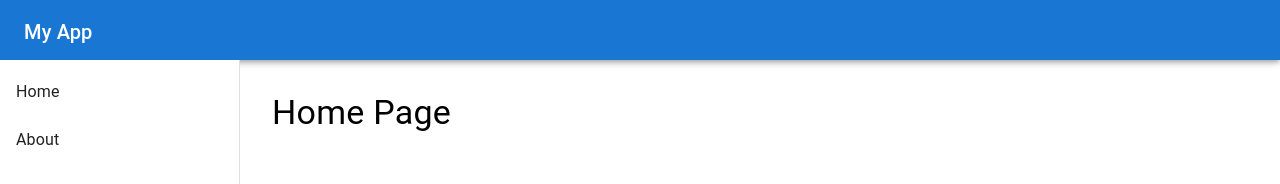
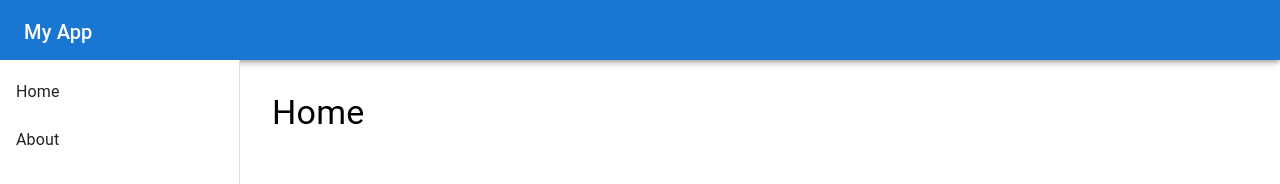
Before and after one commit to devBinay/task-template-poc, a React (Vite) app: page / in a window 1280 px wide. Shown: the top 184 px of the page. Built offline with nearby package versions, Linux system fonts and the light colour scheme.

Commit message:
Testing push access

```diff
--- a/src/pages/Home.tsx
+++ b/src/pages/Home.tsx
@@ -2,7 +2,7 @@
 import Typography from '@mui/material/Typography';
 
 const Home: React.FC = () => (
-  <Typography variant="h4">Home Page</Typography>
+  <Typography variant="h4">Home</Typography>
 );
 
 export default Home;
```
Also changed, not shown: 1 other file (tests, documents, lock files or other folders).
